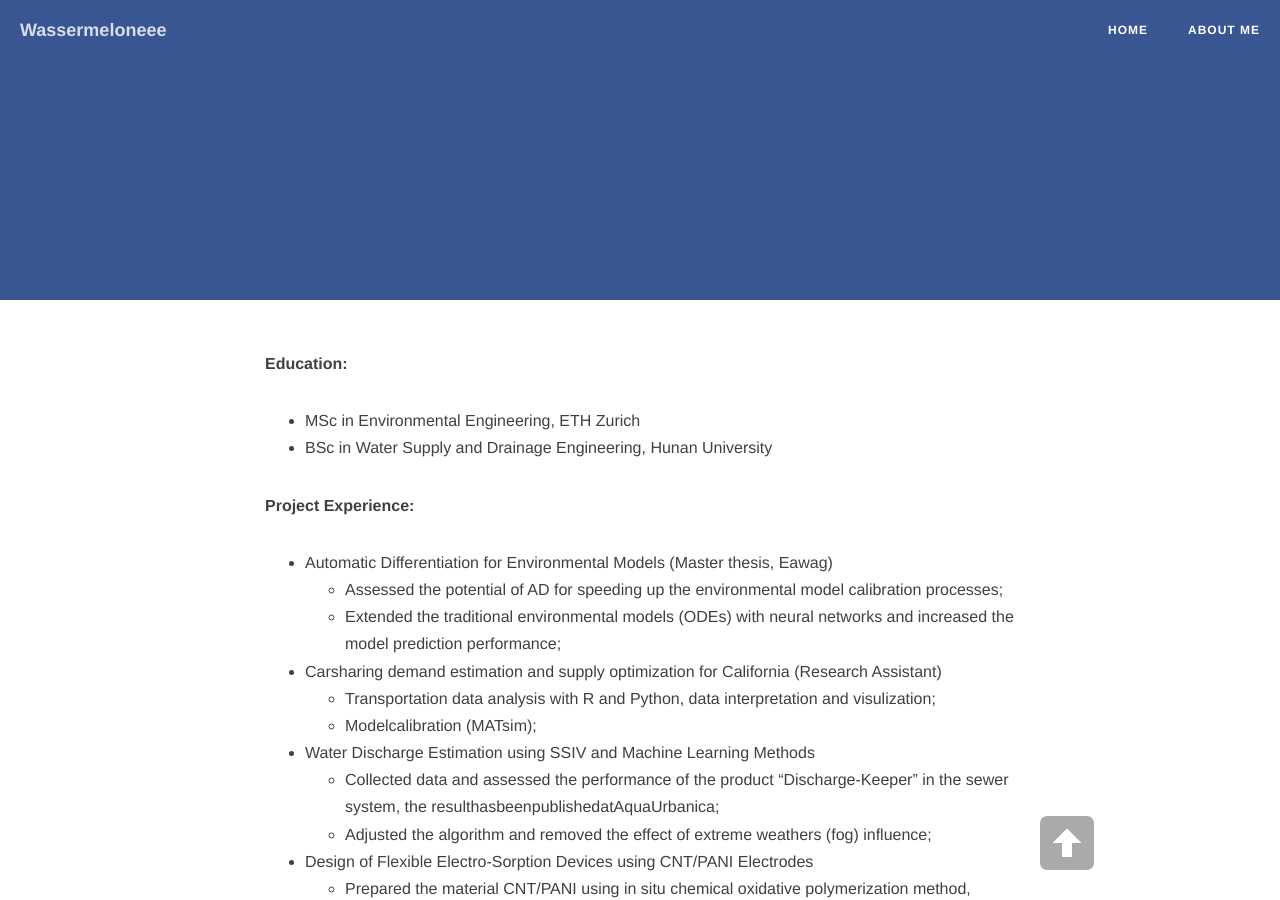
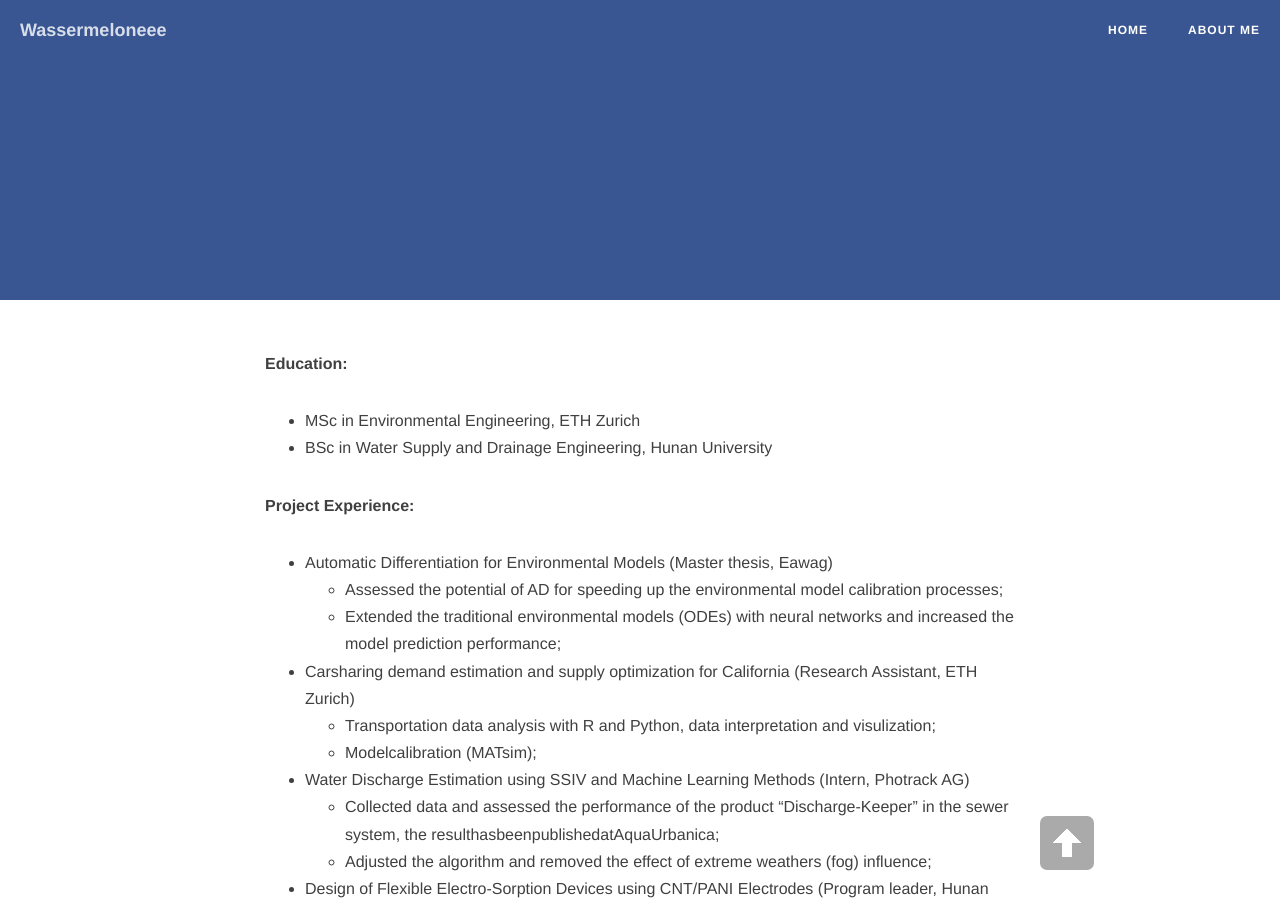
Before and after one commit to LiWang1/blog, a Jekyll site: the page built from about.md, in a window 1280 px wide and 900 px high. Built offline with Jekyll 4.4.1, drawn with Linux system fonts in a browser that asks for light colours; nearby versions of some CDN libraries.

Commit message:
Update about.md

```diff
--- a/about.md
+++ b/about.md
@@ -6,24 +6,24 @@
 ---
 
 **Education:**
-* MSc in Environmental Engineering, [ETH Zurich](https://ethz.ch/)
-* BSc in Water Supply and Drainage Engineering, [Hunan University](http://www-en.hnu.edu.cn/)
+* [MSc in Environmental Engineering, ETH Zurich](https://ethz.ch/)
+* [BSc in Water Supply and Drainage Engineering, Hunan University](http://www-en.hnu.edu.cn/)
 
 **Project Experience:**
-* Automatic Differentiation for Environmental Models
+* [Automatic Differentiation for Environmental Models](https://github.com/LiWang1/masterthesis)
   (Master thesis, Eawag)
   * Assessed the potential of AD for speeding up the environmental model calibration processes;
   * Extended the traditional environmental models (ODEs) with neural networks and increased the model prediction performance;
 
-* Carsharing demand estimation and supply optimization for California (Research Assistant)
+* [Carsharing demand estimation and supply optimization for California](https://github.com/LiWang1/hiwi_ivt) (Research Assistant, ETH Zurich)
   * Transportation data analysis with R and Python, data interpretation and visulization;
   * Modelcalibration (MATsim);
 
-* Water Discharge Estimation using SSIV and Machine Learning Methods
+* Water Discharge Estimation using SSIV and Machine Learning Methods (Intern, Photrack AG)
   * Collected data and assessed the performance of the product "Discharge-Keeper" in the sewer system, the resulthasbeenpublishedatAquaUrbanica;
   * Adjusted the algorithm and removed the effect of extreme weathers (fog) influence;
 
-* Design of Flexible Electro-Sorption Devices using CNT/PANI Electrodes
+* [Design of Flexible Electro-Sorption Devices using CNT/PANI Electrodes](http://www.zghjkx.com.cn/CN/article/downloadArticleFile.do?attachType=PDF&id=14900) (Program leader, Hunan University)
   * Prepared the material CNT/PANI using in situ chemical oxidative polymerization method, made the electrodes with CNT/PANI and CNT, and compared their performances in removing heavy metal ions;
   * The project won a national fund and the results have been published at the Journal of China Environmental Science;
 
```
